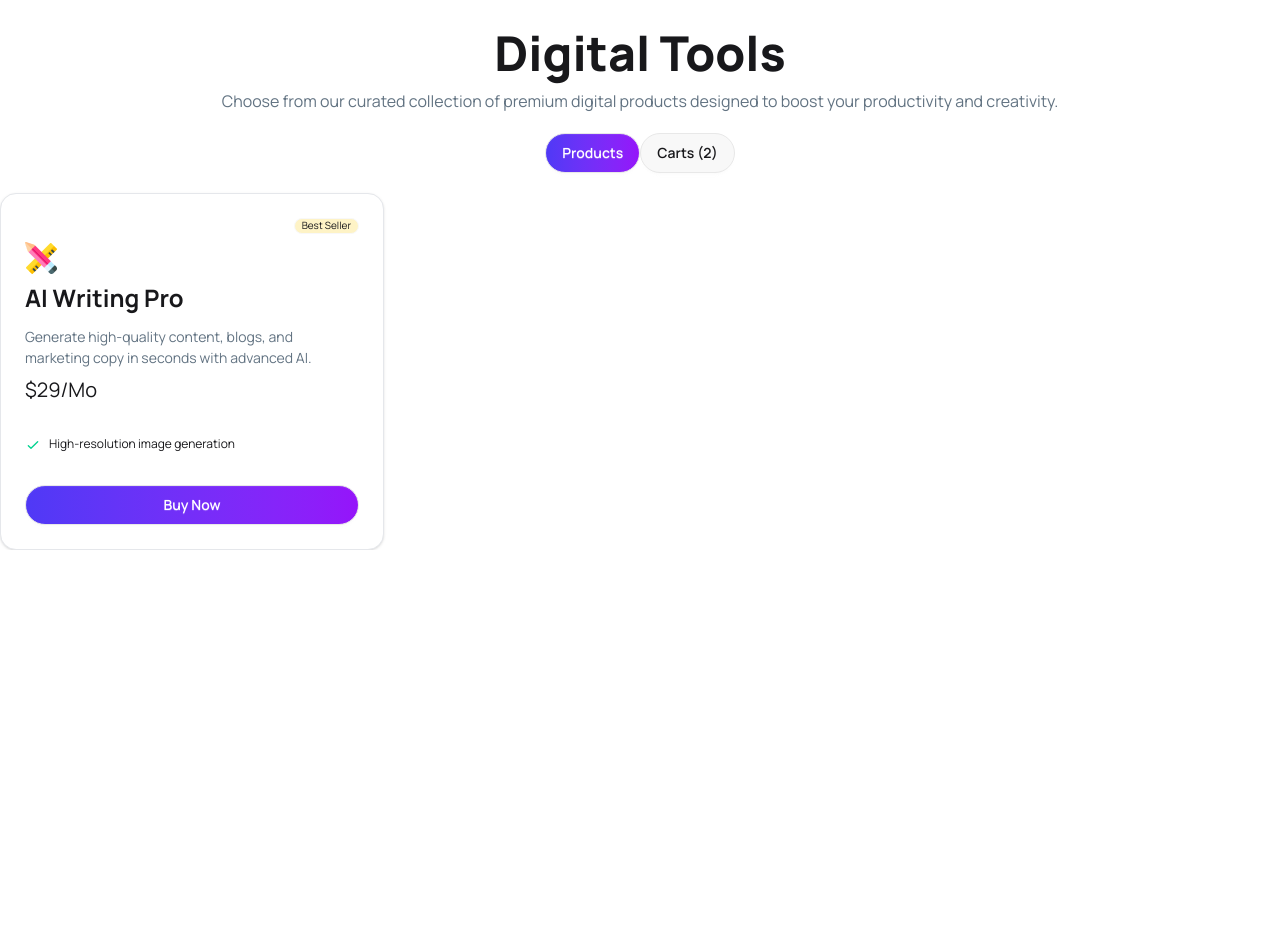
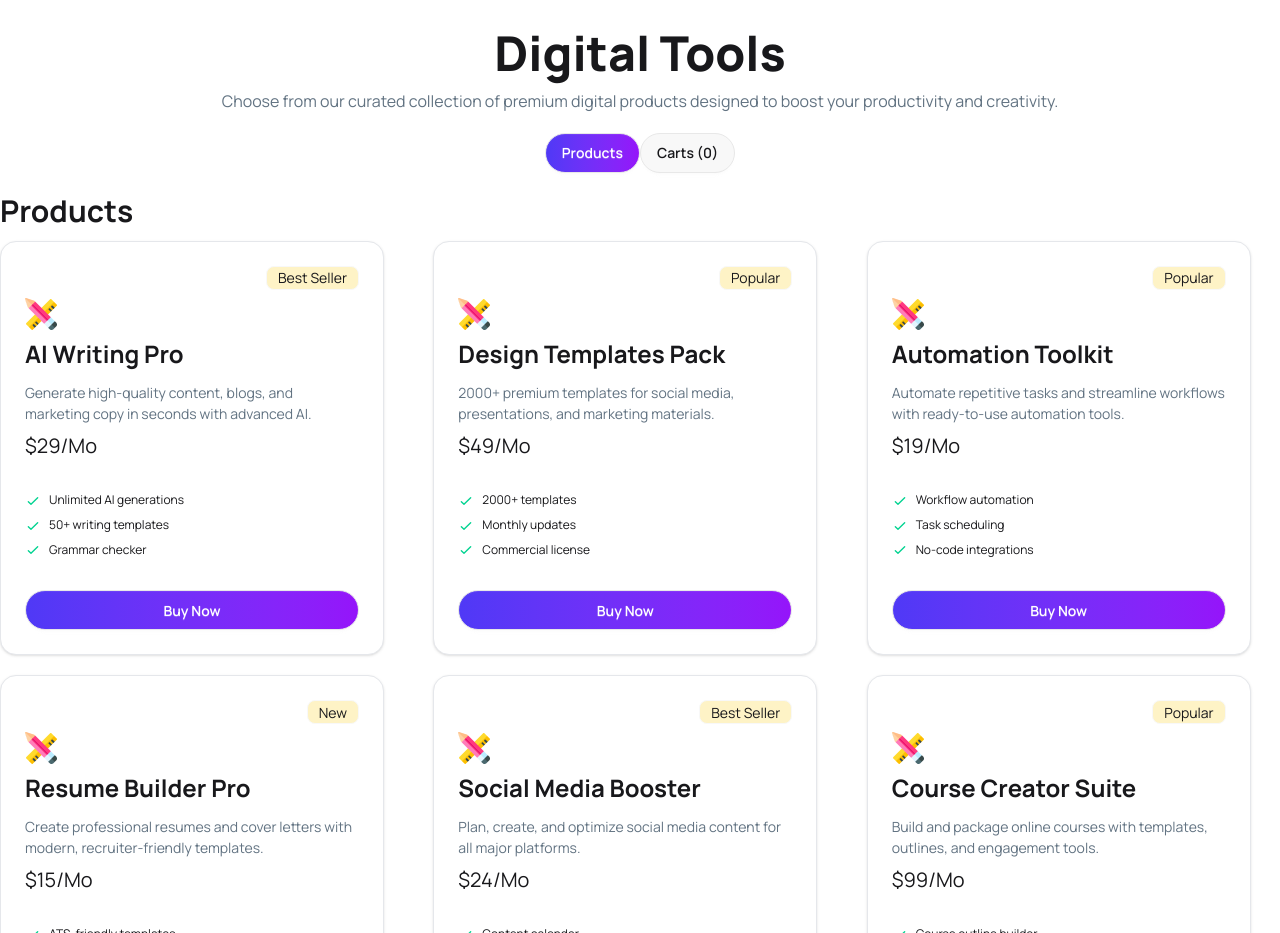
Before and after one commit to masumgaibandha/digitools-platform, a React (Vite) app: page / in a window 1280 px wide. Shown: the part 860-1793 px from the top of the page. Before the commit the page ends 1410 px from the top, so only its background shows below. Built offline with nearby package versions, Linux system fonts and the light colour scheme.

Commit message:
toggling added

```diff
--- /dev/null
+++ b/public/carddata.json
@@ -0,0 +1,152 @@
+[
+  {
+    "id": 1,
+    "name": "AI Writing Pro",
+    "description": "Generate high-quality content, blogs, and marketing copy in seconds with advanced AI.",
+    "price": 29,
+    "period": "monthly",
+    "tag": "Best Seller",
+    "tagType": "best seller",
+    "features": [
+      "Unlimited AI generations",
+      "50+ writing templates",
+      "Grammar checker"
+    ],
+    "icon": "📝"
+  },
+  {
+    "id": 2,
+    "name": "Design Templates Pack",
+    "description": "2000+ premium templates for social media, presentations, and marketing materials.",
+    "price": 49,
+    "period": "one-time",
+    "tag": "Popular",
+    "tagType": "popular",
+    "features": [
+      "2000+ templates",
+      "Monthly updates",
+      "Commercial license"
+    ],
+    "icon": "✏️"
+  },
+  {
+    "id": 3,
+    "name": "Automation Toolkit",
+    "description": "Automate repetitive tasks and streamline workflows with ready-to-use automation tools.",
+    "price": 19,
+    "period": "monthly",
+    "tag": "Popular",
+    "tagType": "popular",
+    "features": [
+      "Workflow automation",
+      "Task scheduling",
+      "No-code integrations"
+    ],
+    "icon": "⚙️"
+  },
+  {
+    "id": 4,
+    "name": "Resume Builder Pro",
+    "description": "Create professional resumes and cover letters with modern, recruiter-friendly templates.",
+    "price": 15,
+    "period": "monthly",
+    "tag": "New",
+    "tagType": "new",
+    "features": [
+      "ATS-friendly templates",
+      "Cover letter generator",
+      "Export to PDF"
+    ],
+    "icon": "📄"
+  },
+  {
+    "id": 5,
+    "name": "Social Media Booster",
+    "description": "Plan, create, and optimize social media content for all major platforms.",
+    "price": 24,
+    "period": "monthly",
+    "tag": "Best Seller",
+    "tagType": "best seller",
+    "features": [
+      "Content calendar",
+      "Post caption generator",
+      "Hashtag suggestions"
+    ],
+    "icon": "📱"
+  },
+  {
+    "id": 6,
+    "name": "Course Creator Suite",
+    "description": "Build and package online courses with templates, outlines, and engagement tools.",
+    "price": 99,
+    "period": "yearly",
+    "tag": "Popular",
+    "tagType": "popular",
+    "features": [
+      "Course outline builder",
+      "Lesson templates",
+      "Student resource pack"
+    ],
+    "icon": "🎓"
+  },
+  {
+    "id": 7,
+    "name": "Ecommerce Starter Kit",
+    "description": "Everything you need to launch and grow an online store with ease.",
+    "price": 59,
+    "period": "one-time",
+    "tag": "New",
+    "tagType": "new",
+    "features": [
+      "Product page templates",
+      "Email marketing assets",
+      "Sales funnel guides"
+    ],
+    "icon": "🛒"
+  },
+  {
+    "id": 8,
+    "name": "SEO Optimizer Pro",
+    "description": "Improve search rankings with smart keyword tools and on-page optimization support.",
+    "price": 35,
+    "period": "monthly",
+    "tag": "Popular",
+    "tagType": "popular",
+    "features": [
+      "Keyword research",
+      "SEO audit reports",
+      "Content optimization tips"
+    ],
+    "icon": "🔍"
+  },
+  {
+    "id": 9,
+    "name": "Video Content Bundle",
+    "description": "Create engaging video scripts, captions, and promotional assets for your brand.",
+    "price": 79,
+    "period": "yearly",
+    "tag": "Best Seller",
+    "tagType": "best seller",
+    "features": [
+      "Video script templates",
+      "Caption generator",
+      "Promo content ideas"
+    ],
+    "icon": "🎥"
+  },
+  {
+    "id": 10,
+    "name": "Freelancer Business Pack",
+    "description": "Professional tools and templates to help freelancers manage clients and grow revenue.",
+    "price": 39,
+    "period": "one-time",
+    "tag": "New",
+    "tagType": "new",
+    "features": [
+      "Proposal templates",
+      "Invoice generator",
+      "Client onboarding docs"
+    ],
+    "icon": "💼"
+  }
+]
--- a/src/App.jsx
+++ b/src/App.jsx
@@ -1,16 +1,24 @@
+import { Suspense } from 'react'
 import './App.css'
 import Banner from './components/Banner/Banner'
 import Navbar from './components/Navbar/Navbar'
 import Products from './components/Products/Products'
 
+const productFetch = async () => {
+  const res = await fetch("/carddata.json")
+  return res.json()
+}
 function App() {
-
+const fetchPromise = productFetch()
 
   return (
     <>
       <Navbar></Navbar>
       <Banner></Banner>
-      <Products></Products>
+
+      <Suspense fallback={<span className="loading loading-dots loading-xl"></span>}>
+        <Products fetchPromise={fetchPromise}></Products>
+      </Suspense>
 
     </>
   )
--- a/src/components/Banner/Banner.jsx
+++ b/src/components/Banner/Banner.jsx
@@ -49,7 +49,7 @@ const Banner = () => {
           <p className="text-2xl font-semibold">Active Users</p>
         </div>
 
-        <div class="w-px h-14 bg-gray-300"></div>
+        <div className="w-px h-14 bg-gray-300"></div>
 
         <div className="text-white">
           <span className="text-6xl font-extrabold">200+</span>
--- a/src/components/Products/Cards.jsx
+++ b/src/components/Products/Cards.jsx
@@ -1,51 +1,40 @@
-import React from "react";
+import React from 'react';
 import badgeImg from "../../assets/products/design-tool.png"
+import Features from './Features';
 
-const Cards = () => {
-  return (
-    <div className=" grid lg:grid-cols-3 md:grid-cols-2 gap-5">
-      <div className="card w-96 bg-base-100 shadow-sm border border-gray-200 rounded-2xl">
+const Cards = ({card}) => {
+    const {tag, name, description, price, features} = card;
+    return (
+        <div>
+            <div className="card w-96 bg-base-100 shadow-sm border border-gray-200 rounded-2xl">
         <div className="card-body">
           <div className="flex justify-end">
-            <span className="badge badge-xs bg-[#FEF3C6] ">Best Seller</span>
+            <span className="badge badge-md bg-[#FEF3C6] ">{tag}</span>
           </div>
           <div>
             <img src={badgeImg} alt="" />
           </div>
           <div className="space-y-3">
-            <h2 className="text-2xl font-bold">AI Writing Pro</h2>
-            <p className="text-[#627382]">Generate high-quality content, blogs, and marketing copy in seconds with advanced AI.</p>
+            <h2 className="text-2xl font-bold">{name}</h2>
+            <p className="text-[#627382]">{description}</p>
           </div>
           <div>
-            <span className="text-xl">$29/Mo</span>
+            <span className="text-xl">${price}/Mo</span>
           </div>
-          <ul className="mt-6 flex flex-col gap-2 text-xs">
-            <li>
-              <svg
-                xmlns="http://www.w3.org/2000/svg"
-                className="size-4 me-2 inline-block text-success"
-                fill="none"
-                viewBox="0 0 24 24"
-                stroke="currentColor"
-              >
-                <path
-                  strokeLinecap="round"
-                  strokeLinejoin="round"
-                  strokeWidth="2"
-                  d="M5 13l4 4L19 7"
-                />
-              </svg>
-              <span>High-resolution image generation</span>
-            </li>
-          </ul>
+        <ul className="mt-6 flex flex-col gap-2 text-xs">
+          {
+              features.map((feature, index) => <Features key={index} feature={feature}></Features>)
+          }
+        </ul>
           <div className="mt-6">
             <button className="btn bg-linear-to-r from-[#4f39f6] to-[#9514fa] text-white rounded-4xl w-full">Buy Now</button>
           </div>
         </div>
-      </div>
+
 
     </div>
-  );
+        </div>
+    );
 };
 
 export default Cards;
--- /dev/null
+++ b/src/components/Products/Features.jsx
@@ -0,0 +1,29 @@
+import React from 'react';
+
+const Features = ({feature}) => {
+    return (
+        <div>
+
+            <li>
+              <svg
+                xmlns="http://www.w3.org/2000/svg"
+                className="size-4 me-2 inline-block text-success"
+                fill="none"
+                viewBox="0 0 24 24"
+                stroke="currentColor"
+              >
+                <path
+                  strokeLinecap="round"
+                  strokeLinejoin="round"
+                  strokeWidth="2"
+                  d="M5 13l4 4L19 7"
+                />
+              </svg>
+              <span>{feature}</span>
+            </li>
+
+        </div>
+    );
+};
+
+export default Features;
--- /dev/null
+++ b/src/components/Products/ProductCards.jsx
@@ -0,0 +1,24 @@
+
+
+import Cards from "./Cards";
+import Features from "./Features";
+
+const ProductCards = ({cardsData}) => {
+
+
+  return (
+
+
+        <div className=" grid lg:grid-cols-3 md:grid-cols-2 gap-5">
+      {
+        cardsData.map(card=><Cards key={card.id} card={card}> </Cards>
+
+        )
+      }
+        </div>
+
+
+  );
+};
+
+export default ProductCards;
--- a/src/components/Products/Products.jsx
+++ b/src/components/Products/Products.jsx
@@ -1,7 +1,13 @@
-import React from "react";
-import Cards from "./Cards";
+import React, { use, useState } from "react";
+import ProductCards from "./ProductCards";
+import SelectedCarts from "./SelectedCarts";
 
-const Products = () => {
+
+const Products = ({fetchPromise}) => {
+    const [selectedType, setSelectedType] = useState('products')
+    console.log(selectedType, "selectedType")
+    const cardsData = use(fetchPromise)
+
   return (
     <div className="w-7xl mx-auto">
       <div className="text-center space-y-3">
@@ -12,14 +18,29 @@ const Products = () => {
         </p>
       </div>
       <div className="flex justify-center items-center py-5">
-        <button className=" btn bg-linear-to-r from-[#4f39f6] to-[#9514fa] text-white rounded-4xl">
+        <button className={`btn  ${selectedType === "products"? "bg-linear-to-r from-[#4f39f6] to-[#9514fa] text-white" : ""} rounded-4xl`}
+        onClick={()=>setSelectedType("products")}
+        >
           Products
         </button>
-        <button className=" btn  rounded-4xl">
-          Carts (2)
+        <button
+        onClick={()=>setSelectedType('carts')} className={`btn  ${selectedType === "carts"? "bg-linear-to-r from-[#4f39f6] to-[#9514fa] text-white" : ""} rounded-4xl`}>
+          Carts (0)
         </button>
       </div>
-        <Cards></Cards>
+      <div>
+        {selectedType === "products" ? <h2 className="text-3xl font-bold pb-3">Products</h2> : <SelectedCarts></SelectedCarts>}
+
+      </div>
+      {/* <div className=" grid lg:grid-cols-3 md:grid-cols-2 gap-5">
+      {
+        cardsData.map(card=><ProductCards key={card.id} card={card}  ></ProductCards>
+
+        )
+      }
+        </div> */}
+
+        <ProductCards cardsData={cardsData}></ProductCards>
     </div>
   );
 };
--- /dev/null
+++ b/src/components/Products/SelectedCarts.jsx
@@ -0,0 +1,11 @@
+import React from 'react';
+
+const SelectedCarts = () => {
+    return (
+        <div>
+             Carts
+        </div>
+    );
+};
+
+export default SelectedCarts;
```
